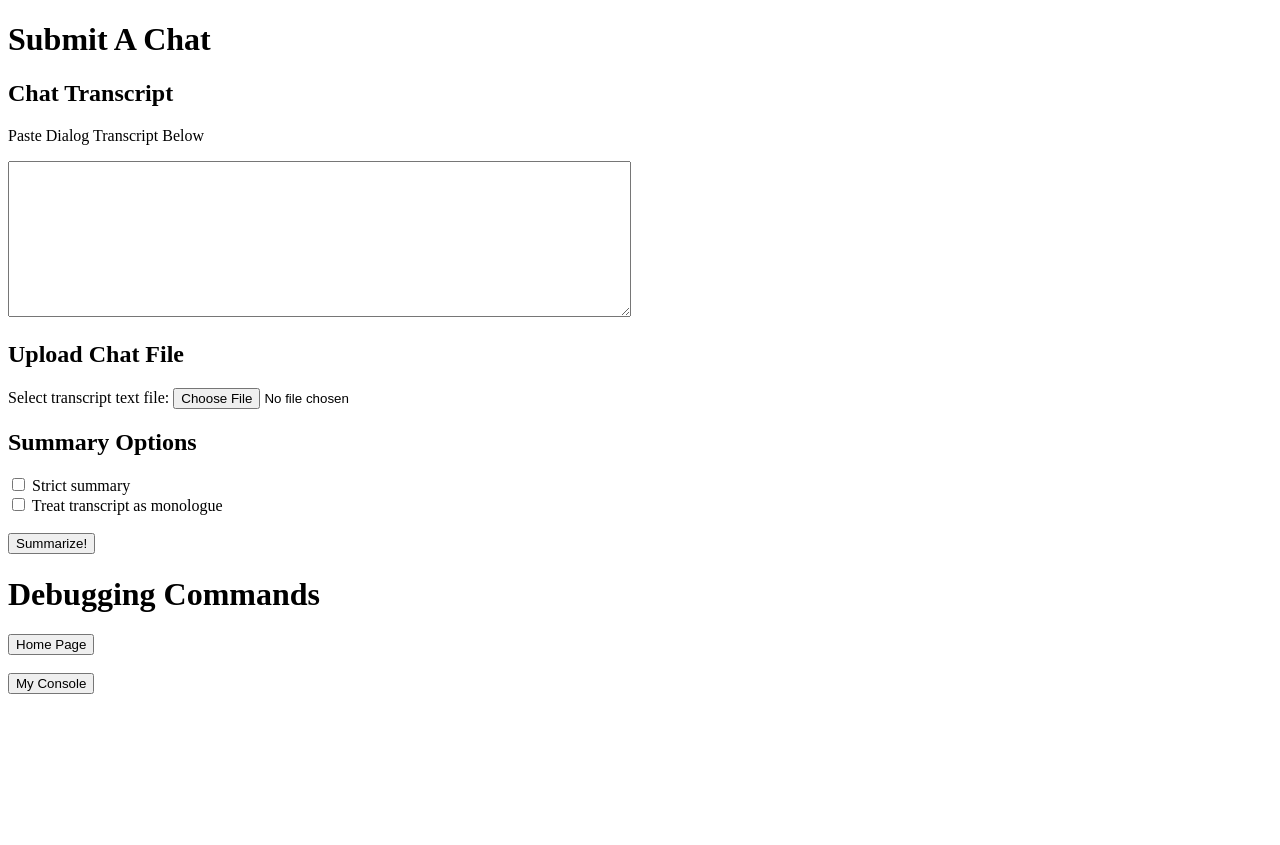
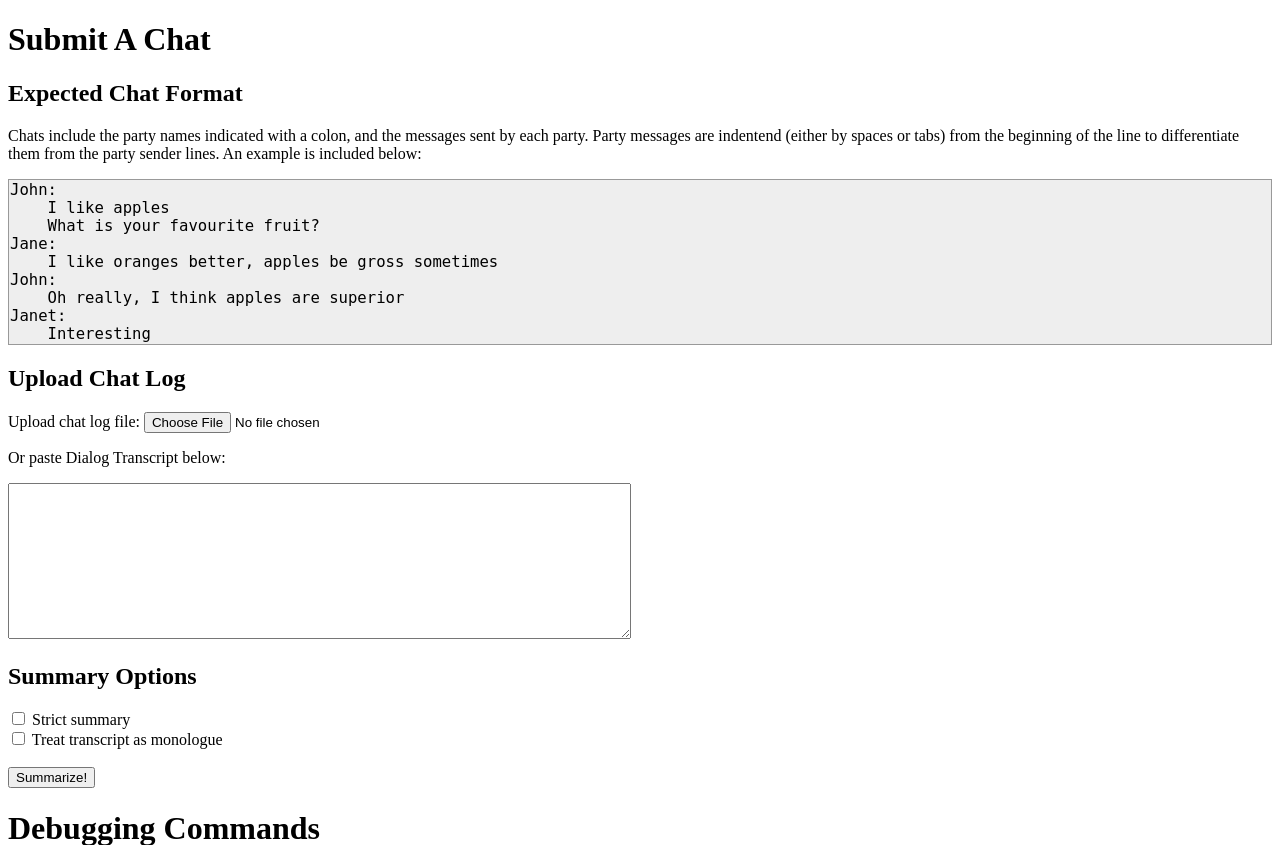
Before and after one commit to iffy-pi/chat-berta, a Flask app: page /submitChat in a window 1280 px wide. Shown: the top 845 px of the page. Before the commit the page ends 694 px from the top, so only its background shows below. Run offline with Flask 2, Linux system fonts and the light colour scheme.

Commit message:
Integrated Chatlog XML creation into web server

```diff
--- a/app.py
+++ b/app.py
@@ -1,6 +1,7 @@
 from flask import Flask, flash, render_template, request, redirect, url_for, send_file, session
 from frontend.appfuncs import *
 from frontend.PushBulletFileServer import *
+from middleware.chat_handling import create_chatlog_xml
 import mimetypes
 import os
 import io
@@ -107,7 +108,7 @@ def route_download_file(filepath):
 @app.route('/summarize/<source>/<tag>/<options>')
 def route_summarize(source, tag, options):
     # get the text
-    text = get_source_text(pbfs, source, tag)
+    text = get_chatlog_xml(pbfs, tag)
 
     if text is None:
         return render_template('console.html', content='No valid source found!, {}'.format(pbfs.get_file_index()))
@@ -130,27 +131,43 @@ def route_chat_submitted():
 
         source = None
         tag = None
+        chatlog_xml = None
         # check for the transcript file
         transcript_text = request.form.get('transcript_text')
         if transcript_text:
             # handle the transcript text
             # save the file
             source = 'text'
-            res, tag = save_transcript_text(pbfs, transcript_text)
+            try:
+                chatlog_xml = create_chatlog_xml(transcript_text)
 
-            if res != 0:
-                return render_template('console.html', content='Error saving transcript!')
+            except Exception as e:
+                return render_template('console.html', content="Transcript Parsing Error: {}".format(e))
 
         # check for the file in the request
         elif 'chatfile' in request.files:
             # save the chat file
             source = 'file'
-            res, tag = save_uploaded_chat_file(pbfs, request.files['chatfile'])
-            if res != 0:
-                return render_template('console.html', content='Something went wrong saving the file! {}')
+            chatfile = request.files['chatfile']
 
+            # check the chatfile
+            if not safe_request_file(chatfile):
+                return render_template('console.html', content='Invalid chatfile')
+
+            # get the content
+            chatfile_str = chatfile.read().decode('utf-8')
+
+            try:
+                chatlog_xml = create_chatlog_xml(chatfile_str)
+            except Exception as e:
+                return render_template('console.html', content="Parsing Error: {}".format(e))
 
         if source is not None:
+            # save the xml file in the right location
+            res, tag = save_chatlog_xml(pbfs, chatlog_xml)
+            if res != 0:
+                 return render_template('console.html', content='Something went wrong saving the file!')
+
             # we found something saved, so redirect to the summarizer page
             return redirect( url_for('route_summarize', source=source, tag=tag, options=make_summarizer_opt_str(summarizer_options)))
 
--- a/frontend/appfuncs.py
+++ b/frontend/appfuncs.py
@@ -21,6 +21,7 @@ SUMMARIZER_OPTIONS = [
 
 UPLOADED_CHATS_DIR = '/submitted_chats'
 UPLOADED_TRANSCRIPTS_DIR = '/transcripts'
+XML_CHATLOGS_DIR = '/xmlchatlogs'
 
 def make_summarizer_opt_str(opt:list) -> str:
     if len(opt) < 1: return 'NoOpts'
@@ -46,19 +47,23 @@ def allowed_file(filename):
     return '.' in filename and \
            filename.rsplit('.', 1)[1].lower() in ALLOWED_EXTENSIONS
 
+def safe_request_file(request_file):
+    # checks a request file, returns 0 if it is safe
+    if request_file.filename == '':
+        return False
+
+    if not request_file or not allowed_file(request_file.filename):
+        return False
+
+    return True
+
 def save_file_from_request(pbfs:PushBulletFileServer, request_file, pbfs_file_path: str =None):
     # If the user does not select a file, the browser submits an
     # empty file without a filename.
     file = request_file
 
-    filename = file.filename
-
-    if filename == '':
-        return ( -1, None )
-
-    if not file or not allowed_file(filename):
-        # file is not present or file is not allowed
-        return (-2, None)
+    if not safe_request_file(file):
+        return ( -1, None)
 
     # save the file into the pushbullet file server
     pbfs_file_path  = pbfs.upload_binary_to_path(pbfs_file_path, file.read())
@@ -106,3 +111,16 @@ def get_source_text(pbfs:PushBulletFileServer, source:str, tag:str) -> str:
         raise Exception('Unknown source: {}'.format(source))
 
     return get_text_for_file(pbfs, '{}/{}.txt'.format(possible_source_dirs[source], tag))
+
+def save_chatlog_xml(pbfs:PushBulletFileServer, chatlog_xml:str ):
+    file_tag = gen_unique_tag()
+    pbfs_file_path = '{}/{}.xml'.format(XML_CHATLOGS_DIR ,file_tag)
+
+    # save the text to file
+    fpath = pbfs.upload_binary_to_path(pbfs_file_path, chatlog_xml.encode())
+    res = 1 if fpath is None else 0
+
+    return ( res, file_tag )
+
+def get_chatlog_xml(pbfs:PushBulletFileServer, tag:str) -> str:
+    return get_text_for_file(pbfs, '{}/{}.xml'.format(XML_CHATLOGS_DIR, tag))
--- a/templates/base.html
+++ b/templates/base.html
@@ -17,6 +17,20 @@
        Block is replaced by content specified in inheriting HTML pages
        'head' is the block identifier
     -->
+    <style type="text/css" media="screen">
+
+
+      code {font-size: 120%;}
+
+
+      pre code {
+        background-color: #eee;
+        border: 1px solid #999;
+        display: block;
+        padding: 1px;
+      }
+
+    </style>
     {% block head %}{% endblock %}
   </head>
   <body>
--- a/templates/submit_chat.html
+++ b/templates/submit_chat.html
@@ -10,18 +10,27 @@
     <form action="/chatSubmitted" method="POST" id="chat_source_form" enctype=multipart/form-data>
         <!-- Text box information -->
         <div>
+            <h2>Expected Chat Format</h2>
+            <p>Chats include the party names indicated with a colon, and the messages sent by each party. Party messages are indentend (either by spaces or tabs) from the beginning of the line to differentiate them from the party sender lines. An example is included below:</p>
+            <pre><code>John:
+    I like apples
+    What is your favourite fruit?
+Jane:
+    I like oranges better, apples be gross sometimes
+John:
+    Oh really, I think apples are superior
+Janet:
+    Interesting</code></pre>
+        </div>
+        <div>
             <!-- Submit transcript in text box -->
-            <h2>Chat Transcript</h2>
-            <p><label for="transcript_text_box">Paste Dialog Transcript Below</label></p>
-            <textarea id="transcript_text_box" name="transcript_text" rows="10" cols="75"></textarea>
+            <h2>Upload Chat Log</h2>
+            <label for="chatfile">Upload chat log file:</label>
+            <input type="file" id="chatfile" name="chatfile">
             <!-- Page break to put submit form on new line -->
             <br>
-        </div>
-        <div>
-            <!-- Upload file to chat -->
-            <h2>Upload Chat File</h2>
-            <label for="chatfile">Select transcript text file:</label>
-            <input type="file" id="chatfile" name="chatfile">
+            <p><label for="transcript_text_box">Or paste Dialog Transcript below:</label></p>
+            <textarea id="transcript_text_box" name="transcript_text" rows="10" cols="75"></textarea>
             <!-- Page break to put submit form on new line -->
             <br>
         </div>
```
Also changed, not shown: middleware/chat_handling.py (+5 -2 lines).
